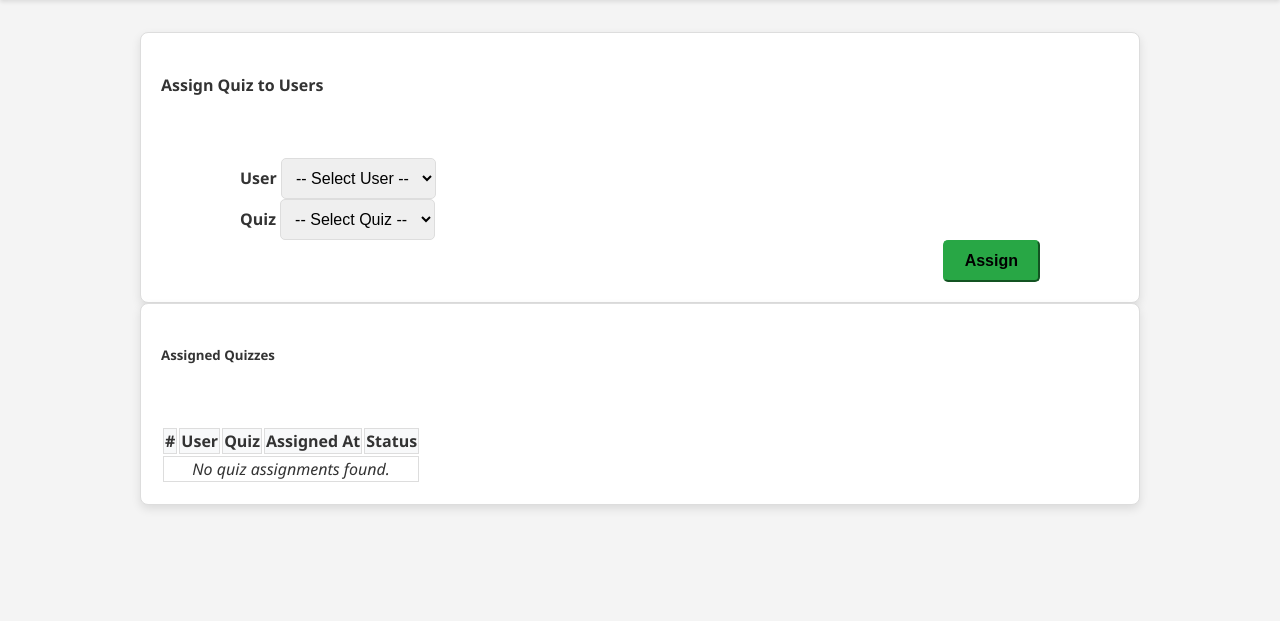
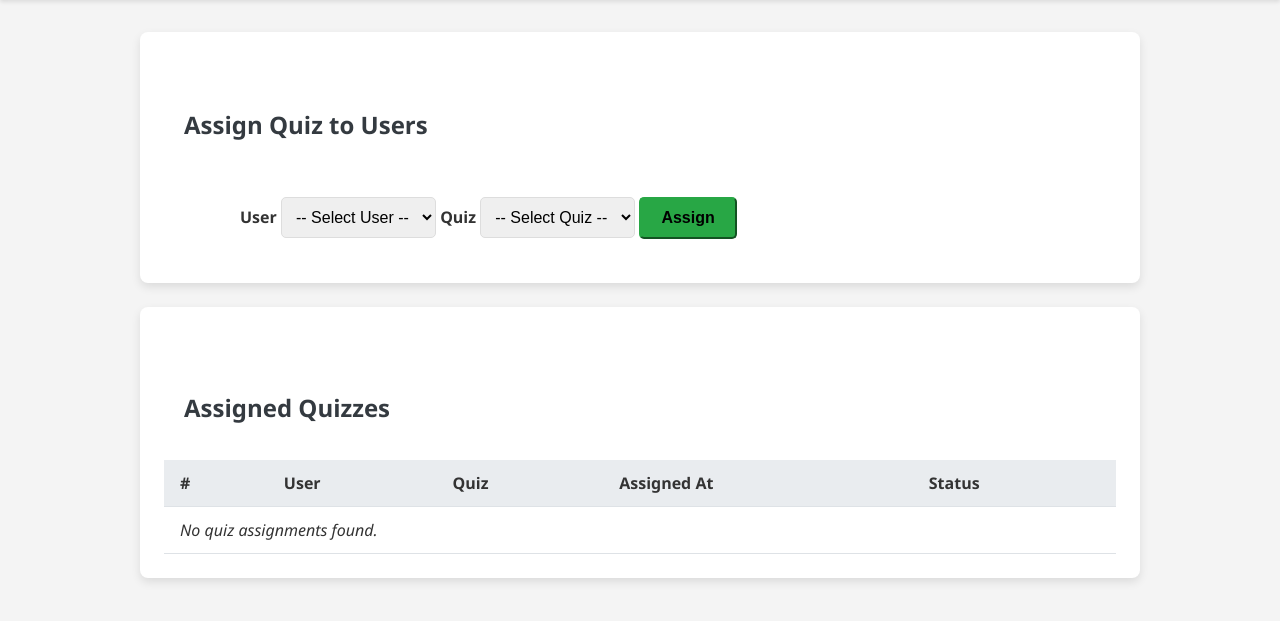
Before and after one commit to ashishkekan/QuizBash, a Django app: template quiz/templates/quiz/assign_quiz.html in a window 1280 px wide. Shown: the part 86-707 px from the top of the page. Run offline with Django 3.2, Linux system fonts and the light colour scheme; the template is opened without the code that fills it: values that come from a table or form of the project are taken from there, others are empty; data comes from the database, SQL or seed files in the repository; both versions use the stored data as it was after the commit.

Commit message:
Fixed table design issues

```diff
--- a/quiz/static/css/style.css
+++ b/quiz/static/css/style.css
@@ -191,26 +191,24 @@ body {
     align-items: start; /* Align items at the start to avoid vertical alignment issues */
 }
 
-/* Card Design */
-.card {
-    border: 1px solid #ddd;
-    border-radius: 8px;
-    overflow: hidden;
-    box-shadow: 0 2px 4px rgba(0, 0, 0, 0.1);
-    background-color: #fff;
-}
-
 .card-body {
     padding: 16px;
 }
 
-/* Card Title */
+.card {
+    border: none;
+    border-radius: 12px;
+    box-shadow: 0 4px 12px rgba(0, 0, 0, 0.1);
+    background-color: #ffffff;
+    margin-bottom: 24px;
+    padding: 24px;
+}
+
 .card-title {
     font-size: 1.5rem;
     font-weight: 600;
     margin-bottom: 16px;
     color: #343a40;
-    text-align: left; /* Ensure the title is left-aligned */
 }
 
 /* Card Text */
@@ -301,24 +299,23 @@ body {
     font-weight: 700;
 }
 
-/* Table Styling */
-.table th {
-    background-color: #f8f9fa;
-    text-align: center;
-    font-weight: 600;
+.table {
+    width: 100%;
+    border-collapse: collapse;
 }
 
-.table td {
-    text-align: center;
-    vertical-align: middle;
+.table thead {
+    background-color: #e9ecef;
 }
 
-.table-hover tbody tr:hover {
-    background-color: #f1f1f1;
+.table th, .table td {
+    padding: 12px 16px;
+    text-align: left;
+    border-bottom: 1px solid #dee2e6;
 }
 
-.table-bordered td, .table-bordered th {
-    border: 1px solid #ddd;
+.table tbody tr:hover {
+    background-color: #f1f3f5;
 }
 
 .table .badge {
--- a/quiz/templates/quiz/assign_quiz.html
+++ b/quiz/templates/quiz/assign_quiz.html
@@ -5,9 +5,9 @@
 {% block content %}
 <div class="container py-5">
     <!-- Assign Quiz Card -->
-    <div class="card shadow-sm mb-5">
-        <div class="card-header bg-primary text-white">
-            <h4 class="mb-0">Assign Quiz to Users</h4>
+    <div class="card">
+        <div class="card-header">
+            <h4 class="card-title">Assign Quiz to Users</h4>
         </div>
         <div class="card-body">
             <form method="post" class="row gy-3 gx-4 assign-form">
@@ -22,10 +22,6 @@
                             <option value="{{ user.id }}">{{ user.get_full_name|default:user.username }}</option>
                         {% endfor %}
                     </select>
-                </div>
-
-                <!-- Select Quiz -->
-                <div class="col-md-6">
                     <label for="quiz_id" class="form-label fw-bold">Quiz</label>
                     <select name="quiz_id" id="quiz_id" class="form-select" required>
                         <option value="">-- Select Quiz --</option>
@@ -33,10 +29,6 @@
                             <option value="{{ quiz.id }}">{{ quiz.title }}</option>
                         {% endfor %}
                     </select>
-                </div>
-
-                <!-- Submit Button -->
-                <div class="col-12 text-end">
                     <button type="submit" class="btn btn-success px-4">Assign</button>
                 </div>
             </form>
@@ -44,13 +36,11 @@
     </div>
 
     <!-- Assigned Quizzes Table -->
-    <div class="card shadow-sm">
-        <div class="card-header bg-secondary text-white">
-            <h5 class="mb-0">Assigned Quizzes</h5>
+    <div class="card">
+        <div class="card-header">
+            <h5 class="card-title">Assigned Quizzes</h5>
         </div>
-        <div class="card-body p-0">
-            <div class="table-responsive">
-                <table class="table table-bordered table-hover mb-0 align-middle">
+        <table class="table table-striped">
             <thead class="table-light text-center">
                 <tr>
                     <th scope="col">#</th>
@@ -84,6 +74,4 @@
         </table>
     </div>
 </div>
-    </div>
-</div>
 {% endblock %}
```
Also changed, not shown: db.sqlite3. Lines whose indentation alone changed are shown as unchanged.
